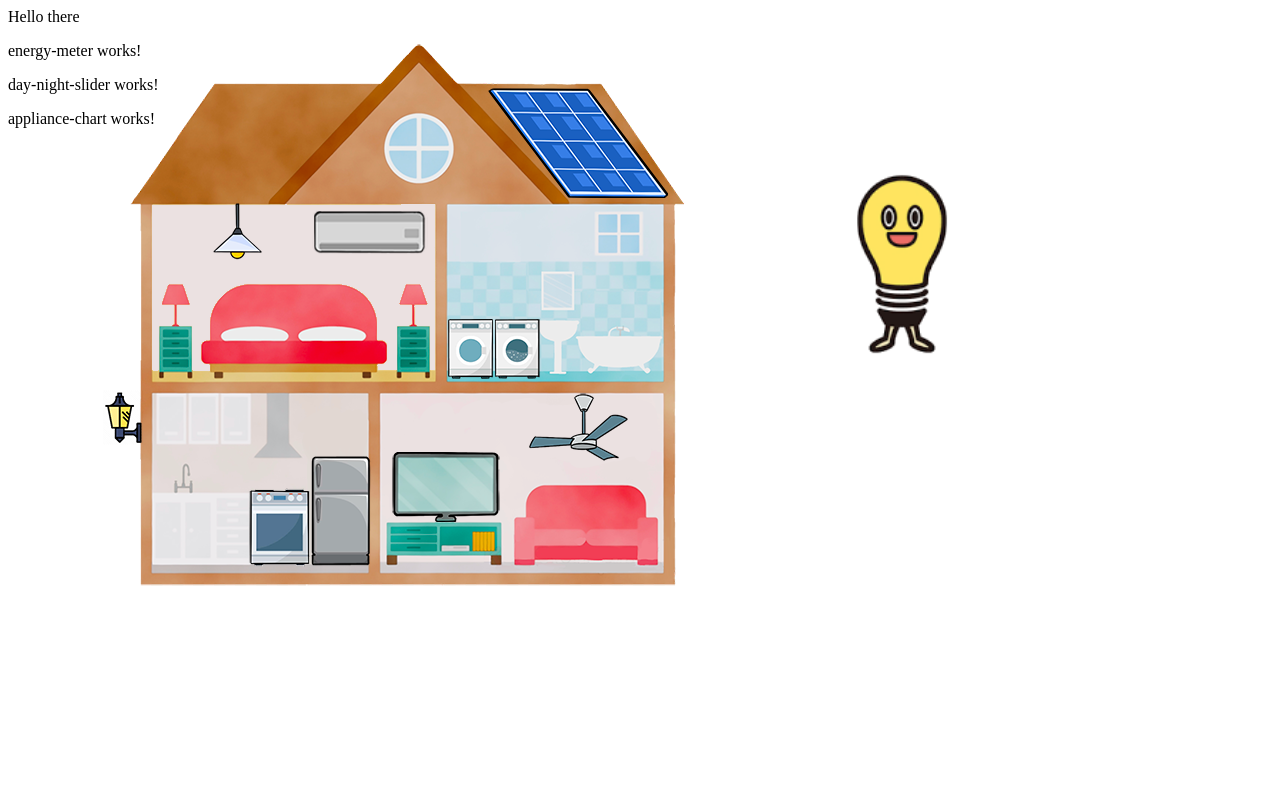
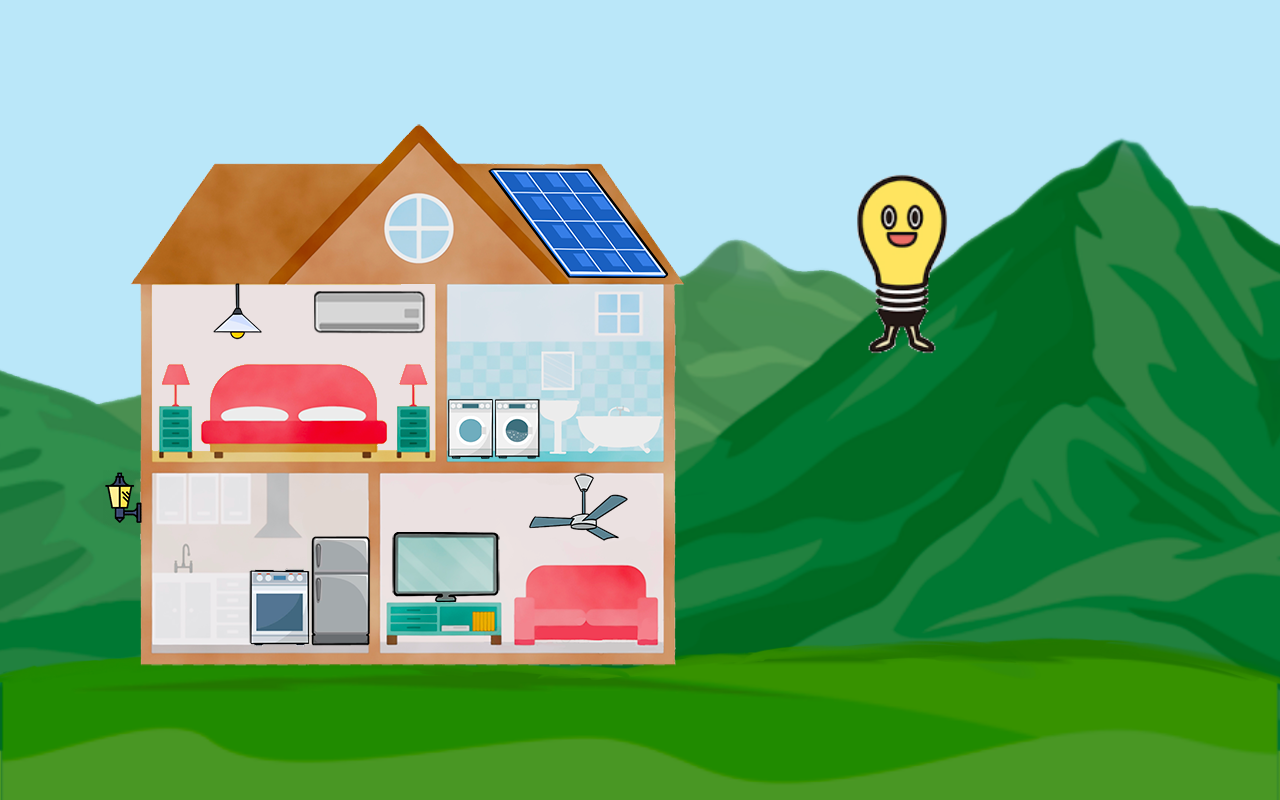
Before and after one commit to HACC2024/Watt-Patrol, an Angular app: page / in a window 1280 px wide. Shown: the top 800 px of the page. Built offline with nearby package versions, Linux system fonts and the light colour scheme.

Commit message:
Added background
Also moved the house down a bit

```diff
--- a/src/app/app.component.html
+++ b/src/app/app.component.html
@@ -1,6 +1,5 @@
 <div>
-  Hello there
-
+  <img src="assets/images/background.png" alt="Background" id="background">
   <app-energy-meter></app-energy-meter>
   <app-house (itemToggled)="onItemToggled($event)"></app-house>
   <app-day-night-slider></app-day-night-slider>
--- a/src/app/app.component.scss
+++ b/src/app/app.component.scss
@@ -0,0 +1,7 @@
+#background {
+    width: 100vw;
+}
+
+div {
+    background: linear-gradient(to top, #499724 50%, #bae7f9 0%);
+}
--- a/src/app/house/house.component.scss
+++ b/src/app/house/house.component.scss
@@ -1,6 +1,6 @@
 .house-wrapper {
     position: absolute;
-    top: 5%;
+    top: 15%;
     left: 10%;
 }
 
--- a/src/app/lightbulb/lightbulb.component.scss
+++ b/src/app/lightbulb/lightbulb.component.scss
@@ -7,14 +7,18 @@
     }
 
     .speech-bubble {
-        position: relative;
-        top: -150px;
+        position: absolute;
+        top: 0%;
         left: 71%;
         text-align: center;
         vertical-align: middle;
         align-items: center;
         display: flex;
         width: fit-content;
+
+        // #speech {
+        //     width: 95%;
+        // }
 
         .message {
             position: absolute;
--- a/src/styles.scss
+++ b/src/styles.scss
@@ -1 +1,4 @@
 /* You can add global styles to this file, and also import other style files */
+body {
+    margin: 0px;
+}
```
Also changed, not shown: src/assets/images/background.png (added).
